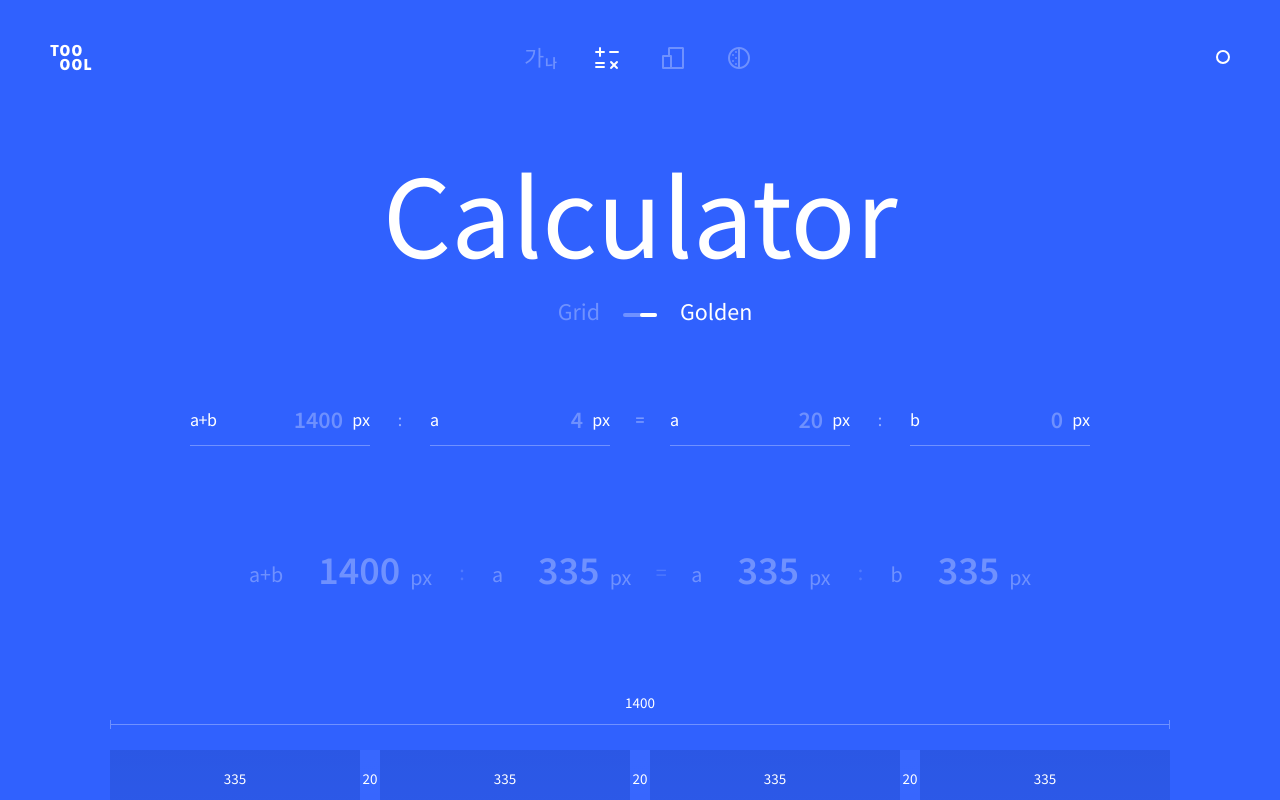
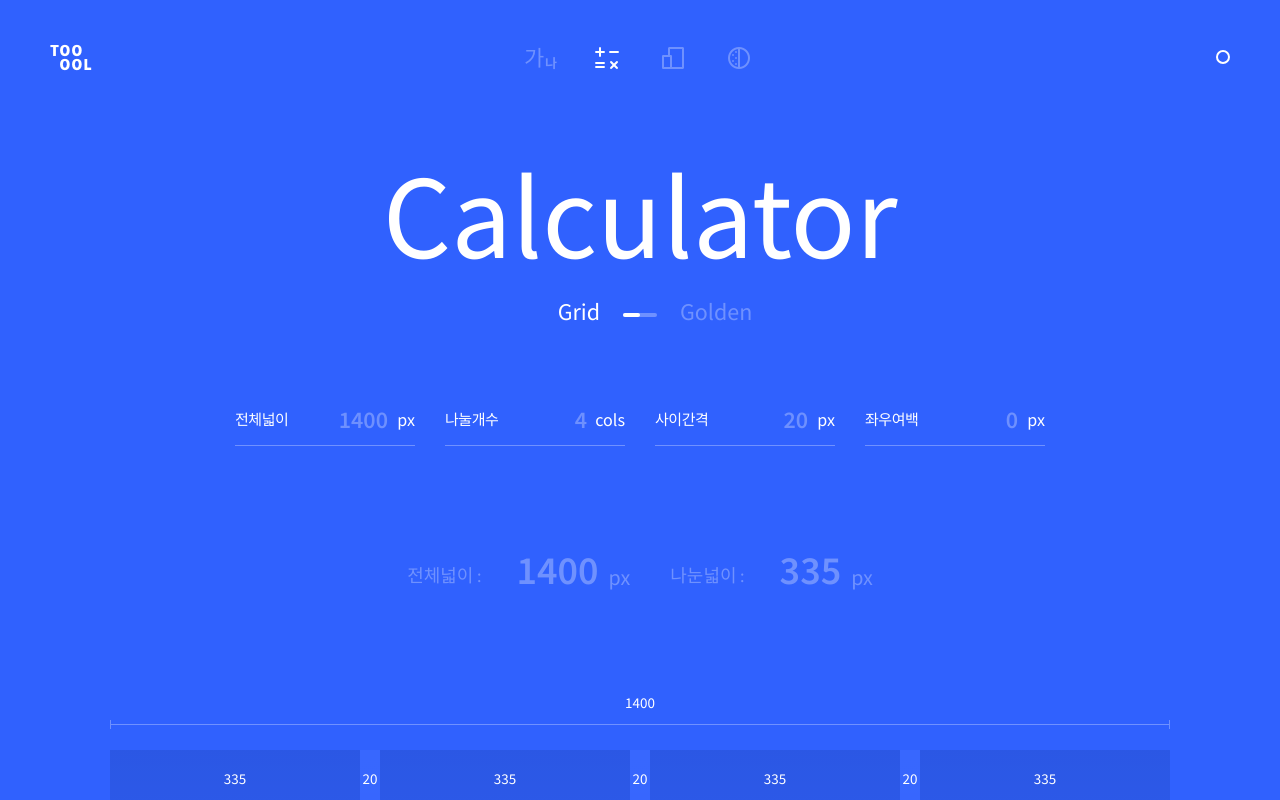
Before and after one commit to wanho1108/tooool, a Vue app: page /#/calculator in a window 1280 px wide. Shown: the top 800 px of the page. Built offline with nearby package versions, Linux system fonts and the light colour scheme.

Commit message:
Golden 개선

```diff
--- a/src/pages/app-calculator/index.vue
+++ b/src/pages/app-calculator/index.vue
@@ -58,28 +58,28 @@
           <app-switch-tab-panel label="Golden" id="calculator-golden">
             <div class="calculator-fieldset">
               <div class="calculator-fieldset__column">
-                <app-input id="calculator-fieldset-input-grid-width" title="전체넓이(px)를 입력해주세요." placeholder="1400" :maxlength="4" add-class="input--underline" v-model="gridWidth" @input="gridDraw">
+                <app-input id="calculator-fieldset-input-grid-width" title="a+b(px)를 입력해주세요." placeholder="1400" :maxlength="4" add-class="input--underline" v-model="goldenAB" @input="goldenDraw">
                   <app-input-label slot="label" class="input__label--en">a+b</app-input-label>
                   <span class="input__unit" aria-hidden="true">px</span>
                 </app-input>
               </div>
               <span class="calculator-fieldset__column calculator-fieldset__column--special-character">:</span>
               <div class="calculator-fieldset__column">
-                <app-input id="calculator-fieldset-input-grid-column" title="나눌개수(cols)를 입력해주세요." placeholder="4" :maxlength="2" add-class="input--underline" v-model="gridColumn" @input="gridDraw">
+                <app-input id="calculator-fieldset-input-grid-column" title="a(cols)를 입력해주세요." placeholder="0" :maxlength="4" add-class="input--underline" v-model="goldenA" @input="goldenDraw">
                   <app-input-label slot="label" class="input__label--en">a</app-input-label>
                   <span class="input__unit" aria-hidden="true">px</span>
                 </app-input>
               </div>
               <span class="calculator-fieldset__column calculator-fieldset__column--special-character">=</span>
               <div class="calculator-fieldset__column">
-                <app-input id="calculator-fieldset-input-grid-column-margin" title="사이간격(px)을 입력해주세요." placeholder="20" :maxlength="3" add-class="input--underline" v-model="gridColumnMargin" @input="gridDraw">
+                <app-input id="calculator-fieldset-input-grid-column-margin" title="a(px)를 입력해주세요." placeholder="0" :maxlength="4" add-class="input--underline" v-model="goldenA" @input="goldenDraw">
                   <app-input-label slot="label" class="input__label--en">a</app-input-label>
                   <span class="input__unit" aria-hidden="true">px</span>
                 </app-input>
               </div>
               <span class="calculator-fieldset__column calculator-fieldset__column--special-character">:</span>
               <div class="calculator-fieldset__column">
-                <app-input id="calculator-fieldset-input-grid-margin" title="좌우여백(px)을 입력해주세요." placeholder="0" :maxlength="3" add-class="input--underline" v-model="gridMargin" @input="gridDraw">
+                <app-input id="calculator-fieldset-input-grid-margin" title="b(px)를 입력해주세요." placeholder="0" :maxlength="4" add-class="input--underline" v-model="goldenB" @input="goldenDraw">
                   <app-input-label slot="label" class="input__label--en">b</app-input-label>
                   <span class="input__unit" aria-hidden="true">px</span>
                 </app-input>
@@ -89,31 +89,34 @@
               <div class="calculator-result__summary">
                 <div class="calculator-result__summary-item">
                   <strong class="calculator-result__summary-label calculator-result__summary-label--en">a+b</strong>
-                  <span class="calculator-result__summary-value calculator-result__summary-value--width js-grid-width"></span>
+                  <span class="calculator-result__summary-value calculator-result__summary-value--width js-golden-ab"></span>
                   <span class="calculator-result__summary-unit">px</span>
                 </div>
                 <span class="calculator-result__summary-item calculator-result__summary-item--special-character">:</span>
                 <div class="calculator-result__summary-item">
                   <strong class="calculator-result__summary-label calculator-result__summary-label--en">a</strong>
-                  <span class="calculator-result__summary-value calculator-result__summary-value--column js-grid-column-width"></span>
+                  <span class="calculator-result__summary-value calculator-result__summary-value--column js-golden-a"></span>
                   <span class="calculator-result__summary-unit">px</span>
                 </div>
                 <span class="calculator-result__summary-item calculator-result__summary-item--special-character">=</span>
                 <div class="calculator-result__summary-item">
                   <strong class="calculator-result__summary-label calculator-result__summary-label--en">a</strong>
-                  <span class="calculator-result__summary-value calculator-result__summary-value--column js-grid-column-width"></span>
+                  <span class="calculator-result__summary-value calculator-result__summary-value--column js-golden-a"></span>
                   <span class="calculator-result__summary-unit">px</span>
                 </div>
                 <span class="calculator-result__summary-item calculator-result__summary-item--special-character">:</span>
                 <div class="calculator-result__summary-item">
                   <strong class="calculator-result__summary-label calculator-result__summary-label--en">b</strong>
-                  <span class="calculator-result__summary-value calculator-result__summary-value--column js-grid-column-width"></span>
+                  <span class="calculator-result__summary-value calculator-result__summary-value--column js-golden-b"></span>
                   <span class="calculator-result__summary-unit">px</span>
                 </div>
               </div>
               <div class="calculator-result__grid">
-                <div class="calculator-result__grid-width js-grid-width" aria-label="전체넓이"></div>
-                <div class="calculator-result__grid-column-area js-grid-column-area"></div>
+                <div class="calculator-result__grid-width" aria-label="a+b">a+b: <span class="js-golden-ab">1400</span></div>
+                <div class="calculator-result__grid-column-area js-golden-column-area">
+                  <div class="calculator-result__grid-column calculator-result__grid-column--column" aria-label="a">a: <span class="js-golden-a">865.25</span></div>
+                  <div class="calculator-result__grid-column calculator-result__grid-column--column" aria-label="b">b: <span class="js-golden-b">534.75</span></div>
+                </div>
               </div>
             </div>
           </app-switch-tab-panel>
@@ -133,13 +136,16 @@
     name: 'app-calculator',
     data() {
       return {
-        tabActiveId: 'calculator-golden',
+        tabActiveId: 'calculator-grid',
         gridWidth: '',
         gridMargin: '',
         gridColumn: '',
         gridColumnMargin: '',
         gridPlaceholder: true,
         gridError: false,
+        goldenAB: '',
+        goldenA: '',
+        goldenB: '',
       };
     },
     methods: {
@@ -188,6 +194,32 @@
           $gridColumnArea.append($gridMarginTemp);
         }
       },
+      goldenDraw() {
+        let goldenAB;
+        let goldenA;
+        let goldenB;
+        if (Number(this.goldenAB) !== 0) {
+          goldenAB = Number(this.goldenAB);
+          goldenA = goldenAB * 0.61803398875;
+          goldenB = goldenAB * 0.38196601125;
+        }
+        if (Number(this.goldenA) !== 0) {
+          goldenA = Number(this.goldenA);
+          goldenAB = goldenA * 1.61803398875;
+          goldenB = goldenAB * 0.38196601125;
+        }
+        if (Number(this.goldenB) !== 0) {
+          goldenB = Number(this.goldenB);
+          goldenA = goldenB * 1.61803398875;
+          goldenAB = goldenB + goldenA;
+        }
+        const $goldenAB = $('.js-golden-ab');
+        const $goldenA = $('.js-golden-a');
+        const $goldenB = $('.js-golden-b');
+        $goldenAB.text(parseFloat(goldenAB.toFixed(2)));
+        $goldenA.text(parseFloat(goldenA.toFixed(2)));
+        $goldenB.text(parseFloat(goldenB.toFixed(2)));
+      },
     },
     mounted() {
       this.gridDraw();
@@ -209,6 +241,30 @@
         const integerReg = /^[0-9]*$/;
         if (integerReg.test(val) === false) this.gridMargin = '';
       },
+      goldenAB(val) {
+        const integerReg = /^[0-9]*$/;
+        if (integerReg.test(val) === false) this.goldenAB = '';
+        if (this.goldenAB !== '') {
+          this.goldenA = '';
+          this.goldenB = '';
+        }
+      },
+      goldenA(val) {
+        const integerReg = /^[0-9]*$/;
+        if (integerReg.test(val) === false) this.goldenA = '';
+        if (this.goldenA !== '') {
+          this.goldenAB = '';
+          this.goldenB = '';
+        }
+      },
+      goldenB(val) {
+        const integerReg = /^[0-9]*$/;
+        if (integerReg.test(val) === false) this.goldenB = '';
+        if (this.goldenB !== '') {
+          this.goldenAB = '';
+          this.goldenA = '';
+        }
+      },
     },
     components: {
       AppContentHeading,
```
